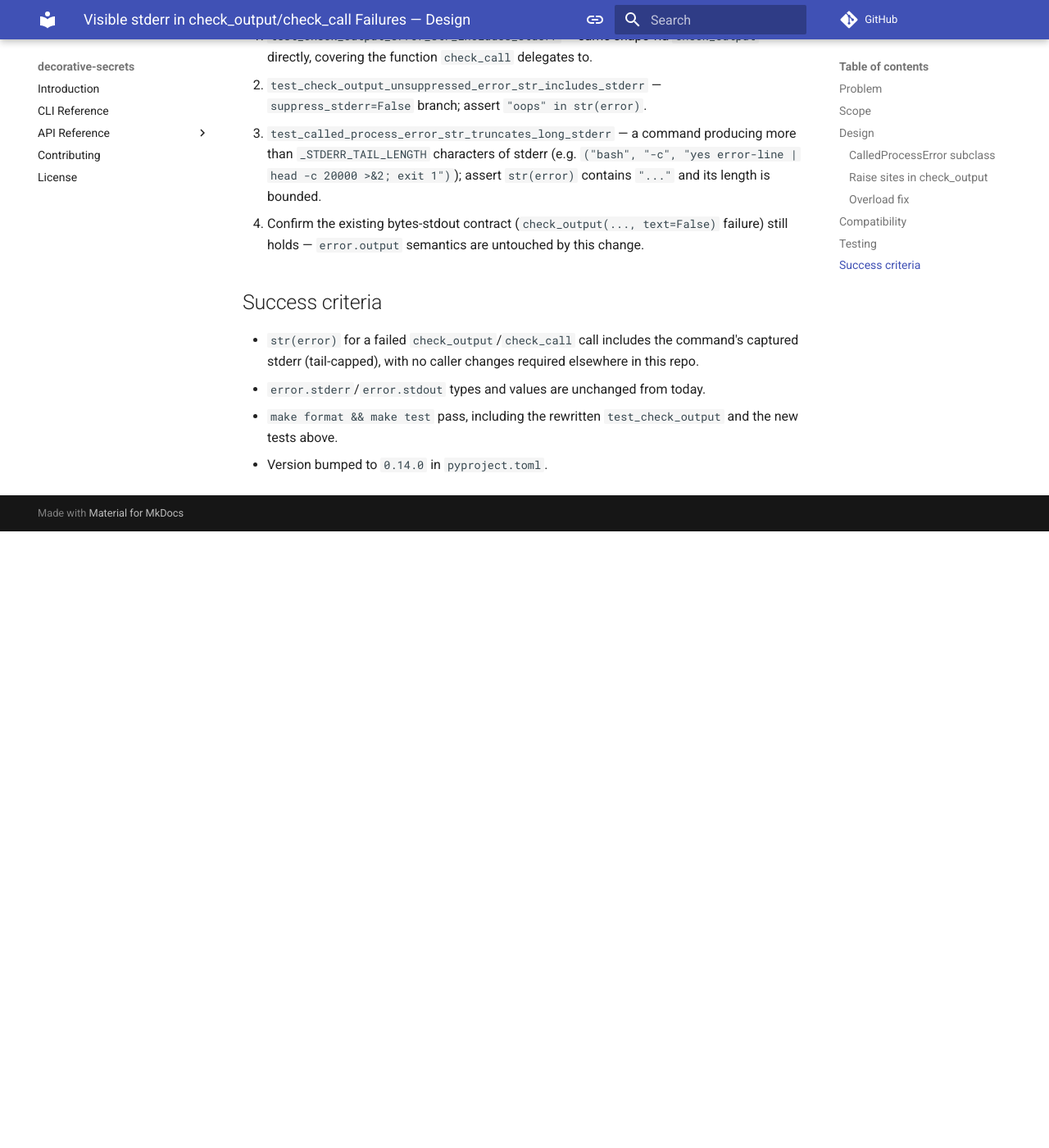
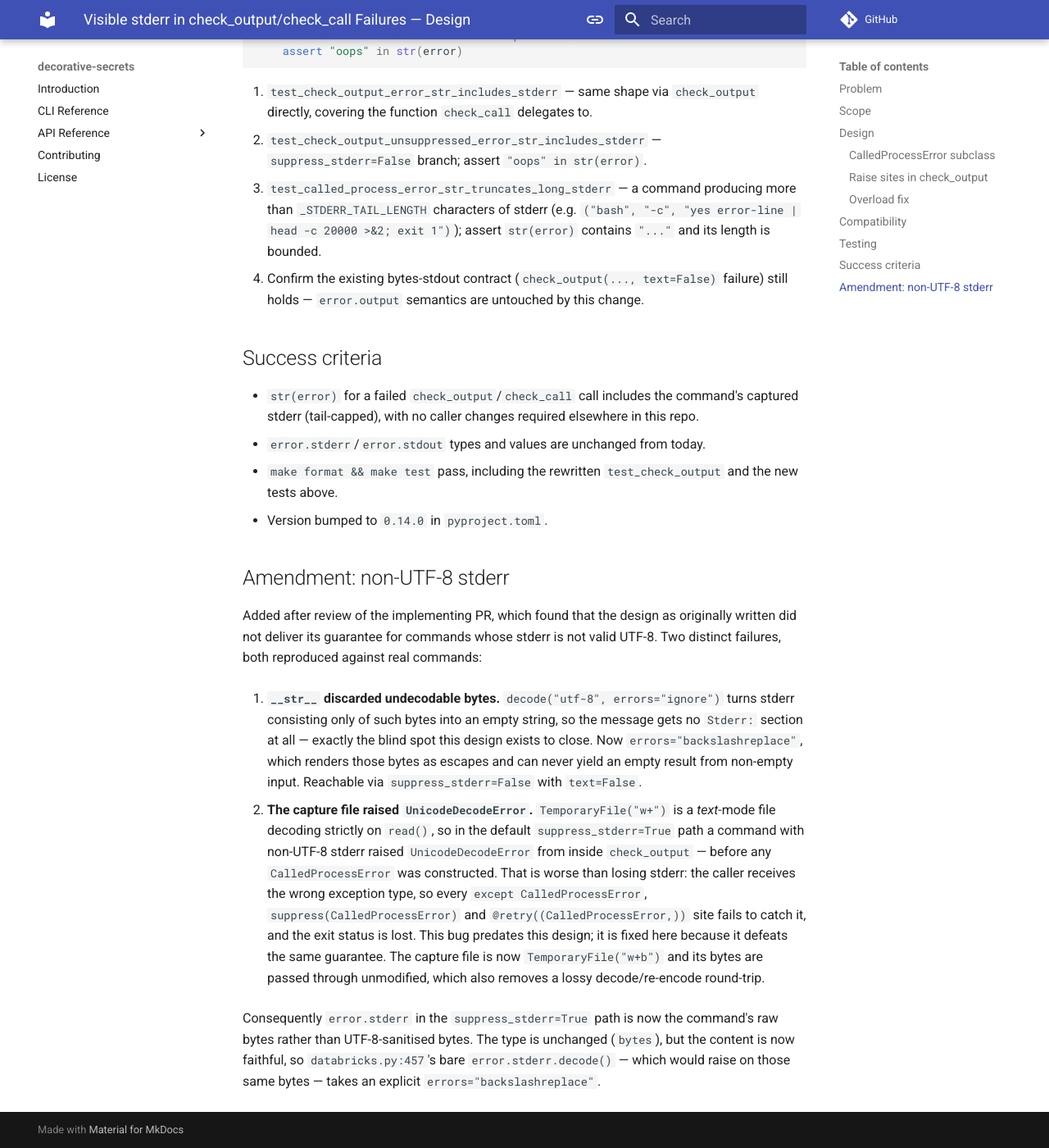
Before and after one commit to enorganic/decorative-secrets, an MkDocs documentation site: the page built from docs/superpowers/specs/2026-08-13-subprocess-stderr-visibility-design.md, in a window 1280 px wide and 1400 px high, scrolled down 4318 px. Shown: the whole window at 82% size. Built offline with MkDocs 1.6.1 and Material for MkDocs 9.7.7, drawn with Linux system fonts in a browser that asks for light colours; comment, search, counter and statistics services are not loaded; before the commit the page ends 4966 px from its top, so only the background shows below that; some of the changed text lies outside the part shown.

Commit message:
Keep non-UTF-8 stderr visible instead of dropping or raising on it
Two failures on commands whose stderr is not valid UTF-8, both of which
defeated the guarantee this branch exists to provide.

`__str__` decoded with `errors="ignore"`, so stderr consisting entirely
of undecodable bytes became an empty string and the message got no
`Stderr:` section at all — silently restoring the blind spot the class
was added to remove. Decode with `errors="backslashreplace"` instead,
which renders those bytes as escapes and cannot turn non-empty stderr
into an empty string. Reachable via `suppress_stderr=False` with
`text=False`.

More seriously, the default `suppress_stderr=True` path captured stderr
to `TemporaryFile("w+")` — a text-mode file which decodes strictly on
`read()`. Non-UTF-8 stderr therefore raised `UnicodeDecodeError` from
inside `check_output`, before any `CalledProcessError` was constructed:
the wrong exception type, which no `except CalledProcessError`,
`suppress(CalledProcessError)` or `@retry((CalledProcessError,))` site in
this repo catches, and which discarded the command's exit status. This
bug predates the branch; it is fixed here because it defeats the same
guarantee. Capture to `TemporaryFile("w+b")` and pass the bytes through
unmodified, which also drops a lossy decode/re-encode round-trip.

`error.stderr` in that path is consequently the command's raw bytes
rather than UTF-8-sanitised bytes. The type is unchanged, but the content
is now faithful, so `_databricks_auth_login`'s bare `error.stderr.decode()`
— which would raise on those same bytes — takes an explicit
`errors="backslashreplace"`.

Both cases get regression tests, and the design doc records the amendment
since it had listed the capture mechanism as out of scope.

````diff
--- a/docs/superpowers/specs/2026-08-13-subprocess-stderr-visibility-design.md
+++ b/docs/superpowers/specs/2026-08-13-subprocess-stderr-visibility-design.md
@@ -53,14 +53,14 @@
 
 Out of scope:
 
-- Changing `error.stderr`'s type or the `suppress_stderr=True` capture
-  mechanism itself (temp file, bytes encoding) — only what happens to that
-  data once a `CalledProcessError` is raised.
+- Changing `error.stderr`'s type — it stays `bytes` in the
+  `suppress_stderr=True` path. (The *encoding* of that capture did change;
+  see "Amendment: non-UTF-8 stderr" below.)
 - `TimeoutExpired` — its stdlib message already states the command and
   timeout value; this design does not touch the timeout path.
-- Any change to callers in `databricks.py`/`onepassword.py`/`_utilities.py`.
-  They already work today (several inspect `.stderr`/`.stdout` directly,
-  or wrap/suppress the exception); a subclass preserves every one of those
+- Any change to callers in `onepassword.py`/`_utilities.py`. They already
+  work today (several inspect `.stderr`/`.stdout` directly, or
+  wrap/suppress the exception); a subclass preserves every one of those
   call sites unchanged. See "Compatibility" below.
 
 **Accepted trade-off:** a caller that already prints or logs
@@ -96,7 +96,7 @@
         message: str = super().__str__()
         stderr: str | bytes | None = self.stderr
         if isinstance(stderr, bytes):
-            stderr = stderr.decode("utf-8", errors="ignore")
+            stderr = stderr.decode("utf-8", errors="backslashreplace")
         stderr = (stderr or "").strip()
         if stderr:
             if len(stderr) > _STDERR_TAIL_LENGTH:
@@ -128,9 +128,12 @@
                     error.returncode,
                     error.cmd,
                     output=error.output,
-                    stderr=stderr.read().encode("utf-8", errors="ignore"),
+                    stderr=stderr.read(),
                 ) from None
 ```
+
+(with the capture file opened as `TemporaryFile("w+b")` — see
+"Amendment: non-UTF-8 stderr" below.)
 
 `suppress_stderr=False` branch (currently has no `except` at all — `run(...,
 capture_output=True, check=True, ...)` raises directly): wrap it the same
@@ -161,7 +164,8 @@
 - `databricks.py:218-224` checks `error.stdout` (bytes substring) — `.stdout`
   is untouched by this change.
 - `databricks.py:455-457` does `error.stderr.decode()` — `.stderr` remains
-  `bytes` in the `suppress_stderr=True` path, unchanged.
+  `bytes` in the `suppress_stderr=True` path. That call gained an explicit
+  `errors="backslashreplace"`; see "Amendment: non-UTF-8 stderr" below.
 - `databricks.py:239, 243, 257, 261, 412` and similar in `onepassword.py`
   use `with suppress(CalledProcessError)` against the *stdlib* name — since
   the new class subclasses `_CalledProcessError`, `isinstance` checks and
@@ -218,3 +222,37 @@
 - `make format && make test` pass, including the rewritten
   `test_check_output` and the new tests above.
 - Version bumped to `0.14.0` in `pyproject.toml`.
+
+## Amendment: non-UTF-8 stderr
+
+Added after review of the implementing PR, which found that the design as
+originally written did not deliver its guarantee for commands whose stderr
+is not valid UTF-8. Two distinct failures, both reproduced against real
+commands:
+
+1. **`__str__` discarded undecodable bytes.** `decode("utf-8",
+   errors="ignore")` turns stderr consisting only of such bytes into an
+   empty string, so the message gets no `Stderr:` section at all — exactly
+   the blind spot this design exists to close. Now
+   `errors="backslashreplace"`, which renders those bytes as escapes and
+   can never yield an empty result from non-empty input. Reachable via
+   `suppress_stderr=False` with `text=False`.
+
+2. **The capture file raised `UnicodeDecodeError`.** `TemporaryFile("w+")`
+   is a *text*-mode file decoding strictly on `read()`, so in the default
+   `suppress_stderr=True` path a command with non-UTF-8 stderr raised
+   `UnicodeDecodeError` from inside `check_output` — before any
+   `CalledProcessError` was constructed. That is worse than losing stderr:
+   the caller receives the wrong exception type, so every
+   `except CalledProcessError`, `suppress(CalledProcessError)` and
+   `@retry((CalledProcessError,))` site fails to catch it, and the exit
+   status is lost. This bug predates this design; it is fixed here because
+   it defeats the same guarantee. The capture file is now
+   `TemporaryFile("w+b")` and its bytes are passed through unmodified,
+   which also removes a lossy decode/re-encode round-trip.
+
+Consequently `error.stderr` in the `suppress_stderr=True` path is now the
+command's raw bytes rather than UTF-8-sanitised bytes. The type is
+unchanged (`bytes`), but the content is now faithful, so
+`databricks.py:457`'s bare `error.stderr.decode()` — which would raise on
+those same bytes — takes an explicit `errors="backslashreplace"`.
````
Also changed, not shown: 3 other files.
